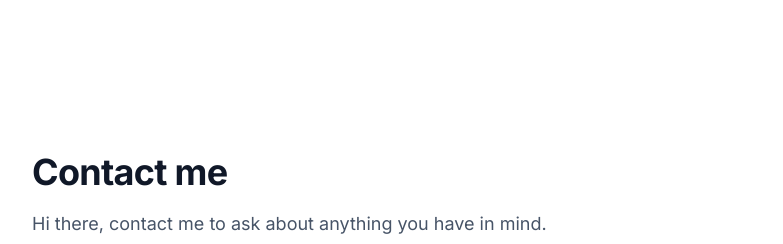
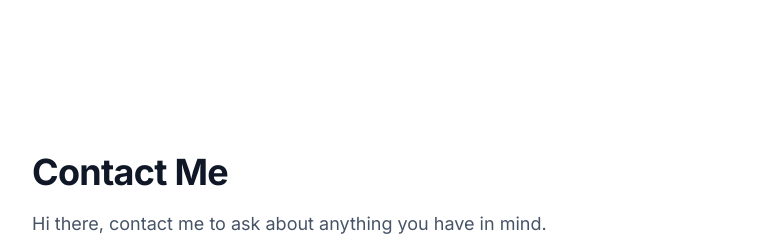
Before and after one commit to Sucodes/hng9-stage-1, a React (Create React App) app: page /contact in a window 1280 px wide. Shown: the top 244 px of the page, without its empty margins (248-1031 px from the left). Built offline with nearby package versions, Linux system fonts and the light colour scheme.

Commit message:
Contact heading fix

```diff
--- a/src/components/contact/Contact.jsx
+++ b/src/components/contact/Contact.jsx
@@ -5,7 +5,7 @@ const Contact = () => {
   return (
     <section className={styles.contact}>
       <div className={styles.contact_heading}>
-        <h1>Contact me</h1>
+        <h1>Contact Me</h1>
         <p>Hi there, contact me to ask about anything you have in mind.</p>
       </div>
 
```
